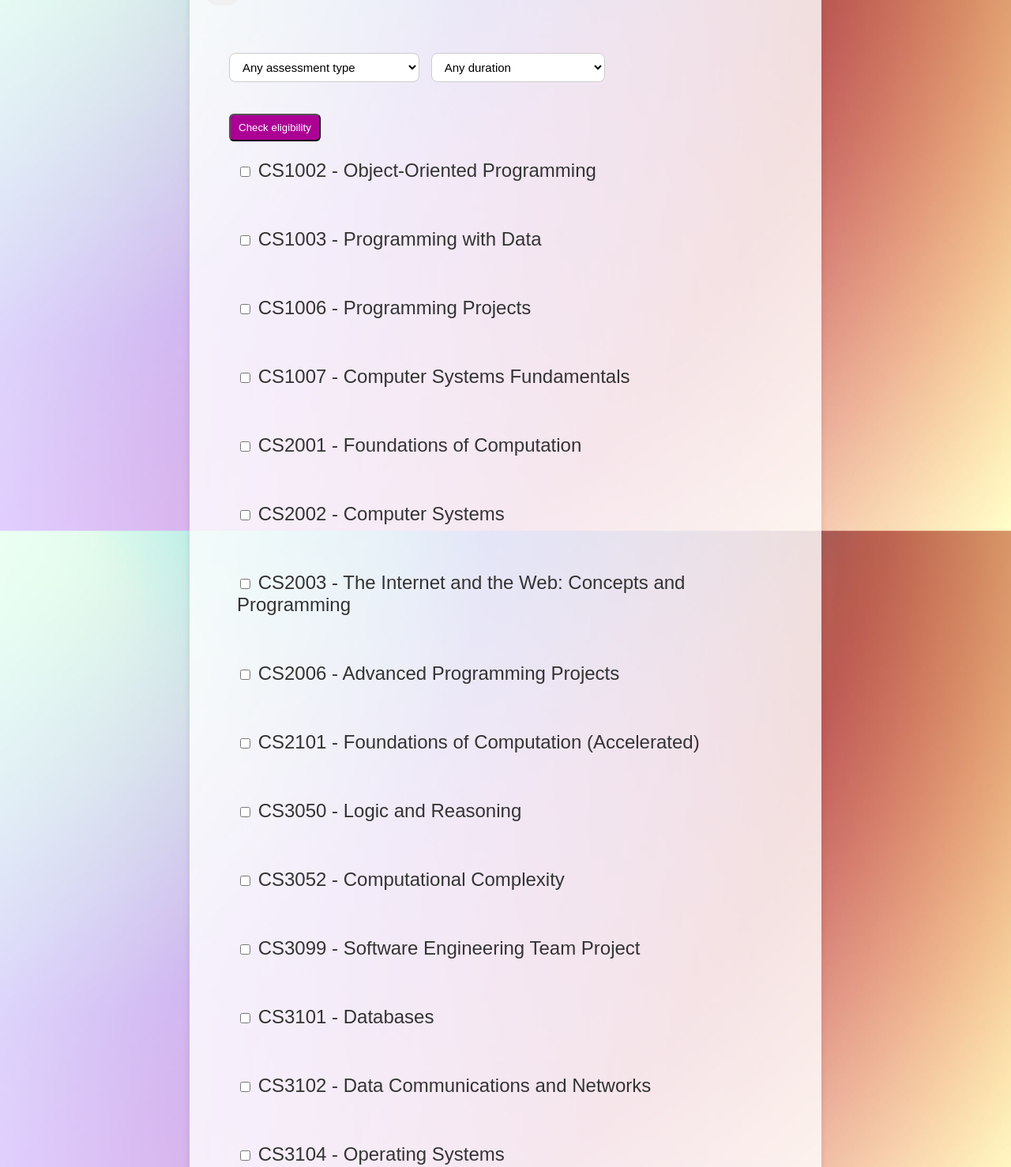
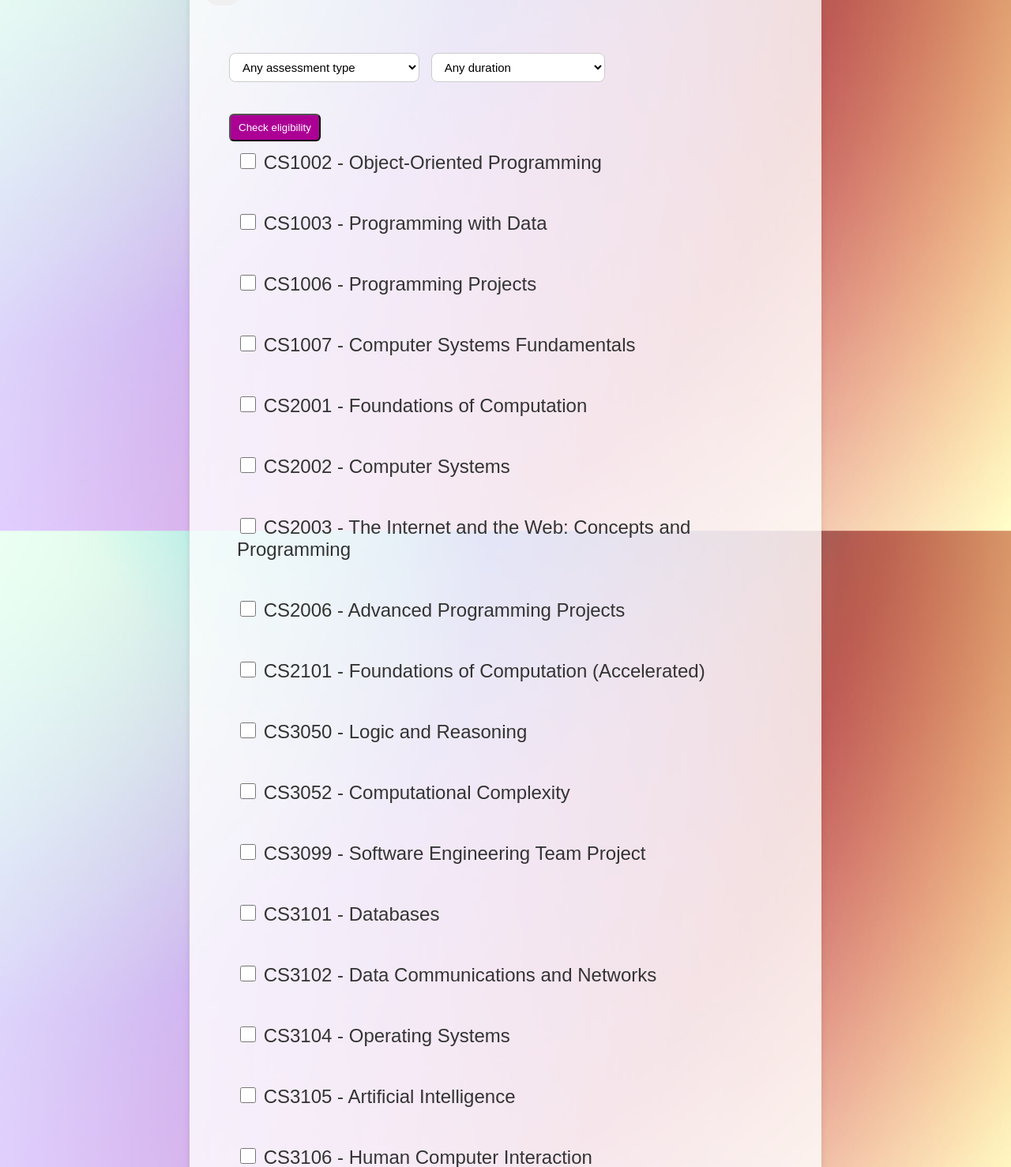
Before and after one commit to VeronikaShevc/module-picker, a FastAPI app: page / in a window 1280 px wide. Shown: the part 181-1659 px from the top of the page at 79% size. Run offline with FastAPI, Linux system fonts and the light colour scheme.

Commit message:
make checkboxes bigger, center-align checkbox and text in each row

```diff
--- a/static/style.css
+++ b/static/style.css
@@ -35,16 +35,20 @@ ul{
 }
 
 
-input{
-    background-color: #000000;
-    color: white;
-    border: none;
-    padding: 10px 20px;
-    text-align: center;
-    text-decoration: none;
-    display: inline-block;
-    font-size: 16px;
-    margin-top: 20px;
+label {
+    display: flex;
+    align-items: center;
+    gap: 10px;
+    padding: 8px 10px;
+    margin-bottom: 4px;
+    border-radius: 6px;
+    cursor: pointer;
+    transition: background-color 0.15s;
+}
+
+input[type="checkbox"] {
+    width: 20px;
+    height: 20px;
     cursor: pointer;
 }
 
```
